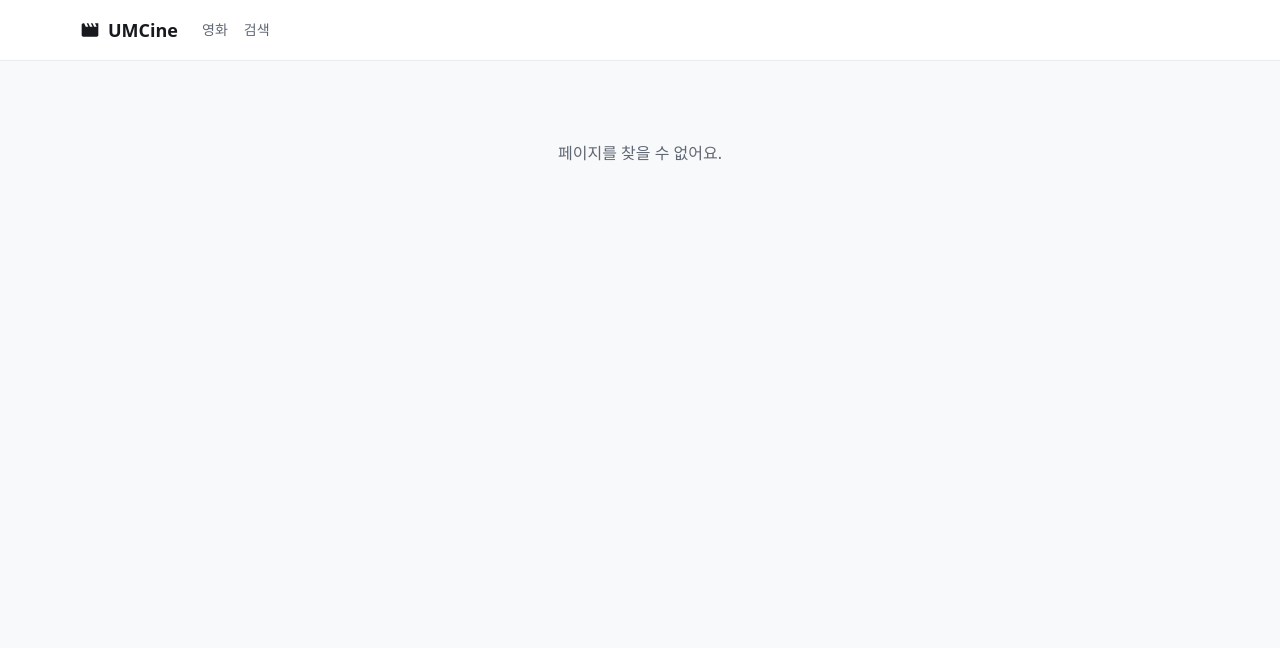
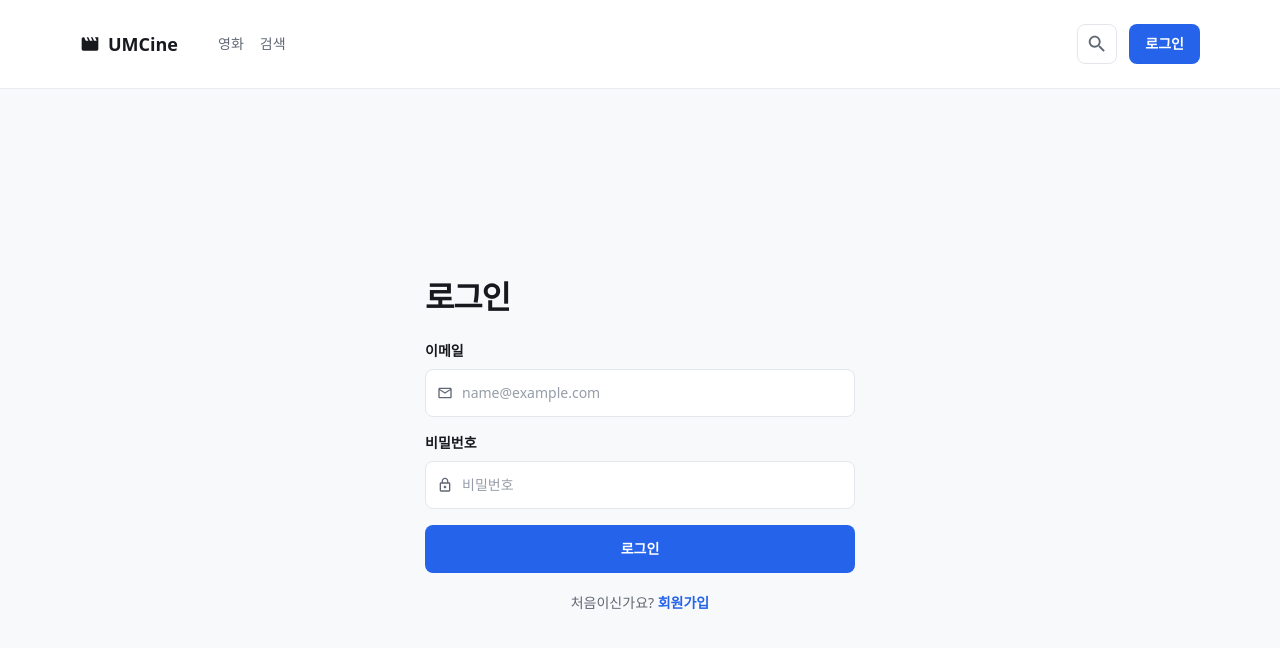
Before and after one commit to SSWU-UMC-11TH/11TH-WEB-B-FE, a React (Vite) app in the folder umcine/: page /login in a window 1280 px wide. Shown: the top 648 px of the page. Built offline with nearby package versions, Linux system fonts and the light colour scheme; no server answers; a web font is replaced by a local one.

Commit message:
feat: 로그인 화면 및 입력값 상태 관리

```diff
--- a/umcine/src/components/layout/header.tsx
+++ b/umcine/src/components/layout/header.tsx
@@ -1,5 +1,5 @@
 import { Link } from "@tanstack/react-router";
-import { MovieIcon } from "../icons";
+import { MovieIcon, SearchIcon } from "../icons";
 
 const linkClass = "text-sm text-[#606774] transition-colors hover:text-[#17191e]";
 const activeClass = "font-bold text-[#17191e]";
@@ -7,7 +7,7 @@ const activeClass = "font-bold text-[#17191e]";
 export function Header() {
   return (
     <header className="border-b border-[#e9ecef] bg-white">
-      <div className="mx-auto flex w-full max-w-[1440px] items-center gap-6 px-6 py-4 md:px-20">
+      <div className="mx-auto flex w-full max-w-[1440px] items-center gap-4 px-6 py-4 md:gap-10 md:px-20 md:py-6">
         <Link to="/" className="flex items-center gap-2 text-lg font-bold text-[#17191e]">
           <MovieIcon width={20} height={20} />
           UMCine
@@ -21,6 +21,22 @@ export function Header() {
             검색
           </Link>
         </nav>
+
+        <div className="ml-auto flex items-center gap-3">
+          <Link
+            to="/search"
+            aria-label="영화 검색"
+            className="hidden h-10 w-10 items-center justify-center rounded-lg border border-[#e3e6eb] text-[#606774] transition-colors hover:bg-[#f8f9fa] focus-visible:outline-2 focus-visible:outline-offset-2 focus-visible:outline-[#2563eb] sm:flex"
+          >
+            <SearchIcon width={22} height={22} />
+          </Link>
+          <Link
+            to="/login"
+            className="flex h-10 shrink-0 items-center justify-center rounded-lg bg-[#2563eb] px-4 text-sm font-bold text-white transition-colors hover:bg-blue-700 focus-visible:outline-2 focus-visible:outline-offset-2 focus-visible:outline-[#2563eb]"
+          >
+            로그인
+          </Link>
+        </div>
       </div>
     </header>
   );
--- /dev/null
+++ b/umcine/src/pages/auth/login-page.tsx
@@ -0,0 +1,100 @@
+import { useState, type SubmitEvent } from "react";
+import { LockIcon, MailIcon } from "../../components/icons";
+
+const inputClass =
+  "h-12 w-full rounded-lg border border-[#e3e6eb] bg-white pl-9 pr-4 text-sm text-[#17191e] outline-none transition-colors placeholder:text-[#969da8] focus:border-[#2563eb] focus:ring-2 focus:ring-[#2563eb]/15";
+
+export function LoginPage() {
+  const [email, setEmail] = useState("");
+  const [password, setPassword] = useState("");
+
+  function handleSubmit(event: SubmitEvent<HTMLFormElement>) {
+    event.preventDefault();
+  }
+
+  return (
+    <main className="flex flex-1 items-center justify-center px-6 py-16 md:py-24">
+      <section className="w-full max-w-[430px]" aria-labelledby="login-title">
+        <h1
+          id="login-title"
+          className="mb-6 text-[32px] font-bold leading-tight tracking-[-1.2px] text-[#17191e]"
+        >
+          로그인
+        </h1>
+
+        <form onSubmit={handleSubmit} className="flex flex-col gap-4">
+          <div>
+            <label
+              htmlFor="login-email"
+              className="mb-2 block text-sm font-bold text-[#17191e]"
+            >
+              이메일
+            </label>
+            <div className="relative">
+              <MailIcon
+                className="pointer-events-none absolute left-3 top-1/2 -translate-y-1/2 text-[#606774]"
+                width={16}
+                height={16}
+              />
+              <input
+                id="login-email"
+                name="email"
+                type="email"
+                autoComplete="username"
+                placeholder="name@example.com"
+                required
+                className={inputClass}
+                value={email}
+                onChange={(event) => setEmail(event.target.value)}
+              />
+            </div>
+          </div>
+
+          <div>
+            <label
+              htmlFor="login-password"
+              className="mb-2 block text-sm font-bold text-[#17191e]"
+            >
+              비밀번호
+            </label>
+            <div className="relative">
+              <LockIcon
+                className="pointer-events-none absolute left-3 top-1/2 -translate-y-1/2 text-[#606774]"
+                width={16}
+                height={16}
+              />
+              <input
+                id="login-password"
+                name="password"
+                type="password"
+                autoComplete="current-password"
+                placeholder="비밀번호"
+                required
+                className={inputClass}
+                value={password}
+                onChange={(event) => setPassword(event.target.value)}
+              />
+            </div>
+          </div>
+
+          <button
+            type="submit"
+            className="h-12 w-full rounded-lg bg-[#2563eb] text-sm font-bold text-white transition-colors hover:bg-blue-700 focus-visible:outline-2 focus-visible:outline-offset-2 focus-visible:outline-[#2563eb]"
+          >
+            로그인
+          </button>
+        </form>
+
+        <p className="mt-5 text-center text-sm text-[#606774]">
+          처음이신가요?{" "}
+          <a
+            href="/signup"
+            className="font-bold text-[#2563eb] hover:underline focus-visible:outline-2 focus-visible:outline-offset-2 focus-visible:outline-[#2563eb]"
+          >
+            회원가입
+          </a>
+        </p>
+      </section>
+    </main>
+  );
+}
--- a/umcine/src/routeTree.gen.ts
+++ b/umcine/src/routeTree.gen.ts
@@ -10,12 +10,18 @@
 
 import { Route as rootRouteImport } from './routes/__root'
 import { Route as IndexRouteImport } from './routes/index'
+import { Route as LoginRouteImport } from './routes/login'
 import { Route as SearchRouteImport } from './routes/search'
 import { Route as MoviesMovieIdRouteImport } from './routes/movies.$movieId'
 
 const IndexRoute = IndexRouteImport.update({
   id: '/',
   path: '/',
+  getParentRoute: () => rootRouteImport,
+} as any)
+const LoginRoute = LoginRouteImport.update({
+  id: '/login',
+  path: '/login',
   getParentRoute: () => rootRouteImport,
 } as any)
 const SearchRoute = SearchRouteImport.update({
@@ -31,30 +37,34 @@ const MoviesMovieIdRoute = MoviesMovieIdRouteImport.update({
 
 export interface FileRoutesByFullPath {
   '/': typeof IndexRoute
+  '/login': typeof LoginRoute
   '/search': typeof SearchRoute
   '/movies/$movieId': typeof MoviesMovieIdRoute
 }
 export interface FileRoutesByTo {
   '/': typeof IndexRoute
+  '/login': typeof LoginRoute
   '/search': typeof SearchRoute
   '/movies/$movieId': typeof MoviesMovieIdRoute
 }
 export interface FileRoutesById {
   __root__: typeof rootRouteImport
   '/': typeof IndexRoute
+  '/login': typeof LoginRoute
   '/search': typeof SearchRoute
   '/movies/$movieId': typeof MoviesMovieIdRoute
 }
 export interface FileRouteTypes {
   fileRoutesByFullPath: FileRoutesByFullPath
-  fullPaths: '/' | '/search' | '/movies/$movieId'
+  fullPaths: '/' | '/login' | '/search' | '/movies/$movieId'
   fileRoutesByTo: FileRoutesByTo
-  to: '/' | '/search' | '/movies/$movieId'
-  id: '__root__' | '/' | '/search' | '/movies/$movieId'
+  to: '/' | '/login' | '/search' | '/movies/$movieId'
+  id: '__root__' | '/' | '/login' | '/search' | '/movies/$movieId'
   fileRoutesById: FileRoutesById
 }
 export interface RootRouteChildren {
   IndexRoute: typeof IndexRoute
+  LoginRoute: typeof LoginRoute
   SearchRoute: typeof SearchRoute
   MoviesMovieIdRoute: typeof MoviesMovieIdRoute
 }
@@ -66,6 +76,13 @@ declare module '@tanstack/react-router' {
       path: '/'
       fullPath: '/'
       preLoaderRoute: typeof IndexRouteImport
+      parentRoute: typeof rootRouteImport
+    }
+    '/login': {
+      id: '/login'
+      path: '/login'
+      fullPath: '/login'
+      preLoaderRoute: typeof LoginRouteImport
       parentRoute: typeof rootRouteImport
     }
     '/search': {
@@ -87,6 +104,7 @@ declare module '@tanstack/react-router' {
 
 const rootRouteChildren: RootRouteChildren = {
   IndexRoute: IndexRoute,
+  LoginRoute: LoginRoute,
   SearchRoute: SearchRoute,
   MoviesMovieIdRoute: MoviesMovieIdRoute,
 }
--- /dev/null
+++ b/umcine/src/routes/login.tsx
@@ -0,0 +1,6 @@
+import { createFileRoute } from "@tanstack/react-router";
+import { LoginPage } from "../pages/auth/login-page";
+
+export const Route = createFileRoute("/login")({
+  component: LoginPage,
+});
```
Also changed, not shown: 1 other file (tests, documents, lock files or other folders).
